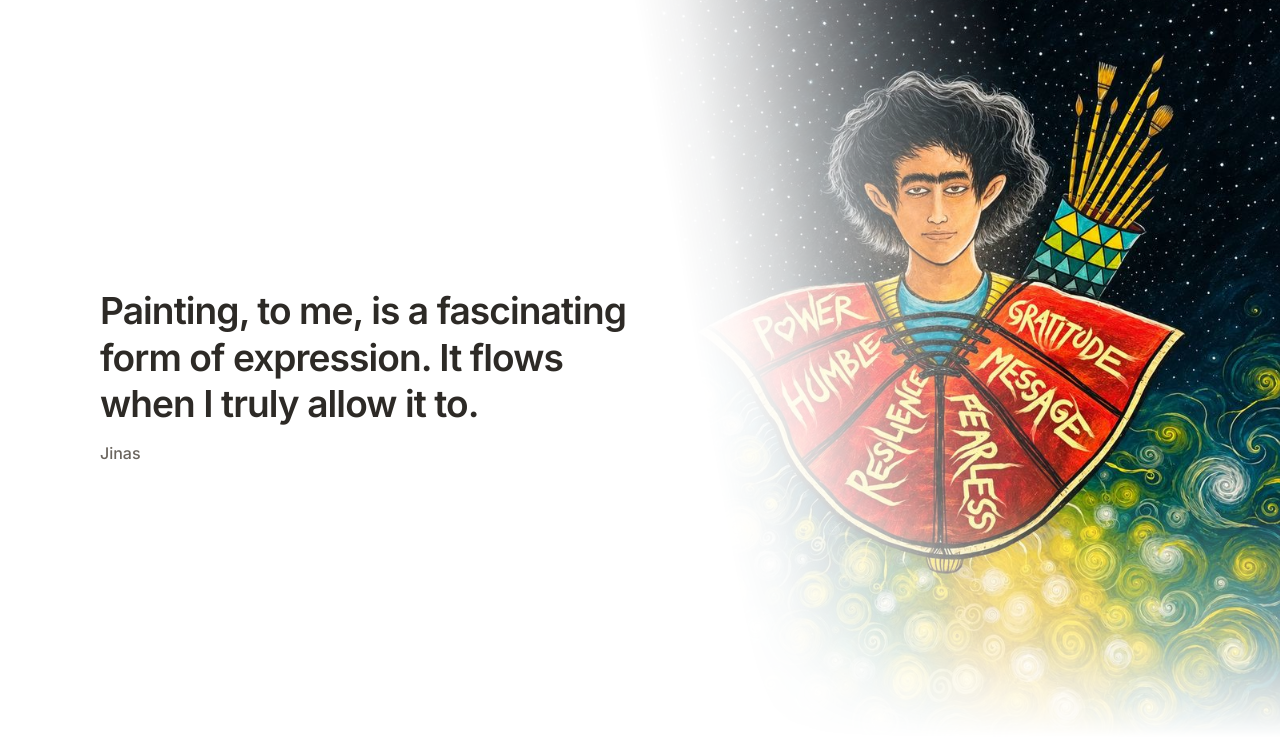
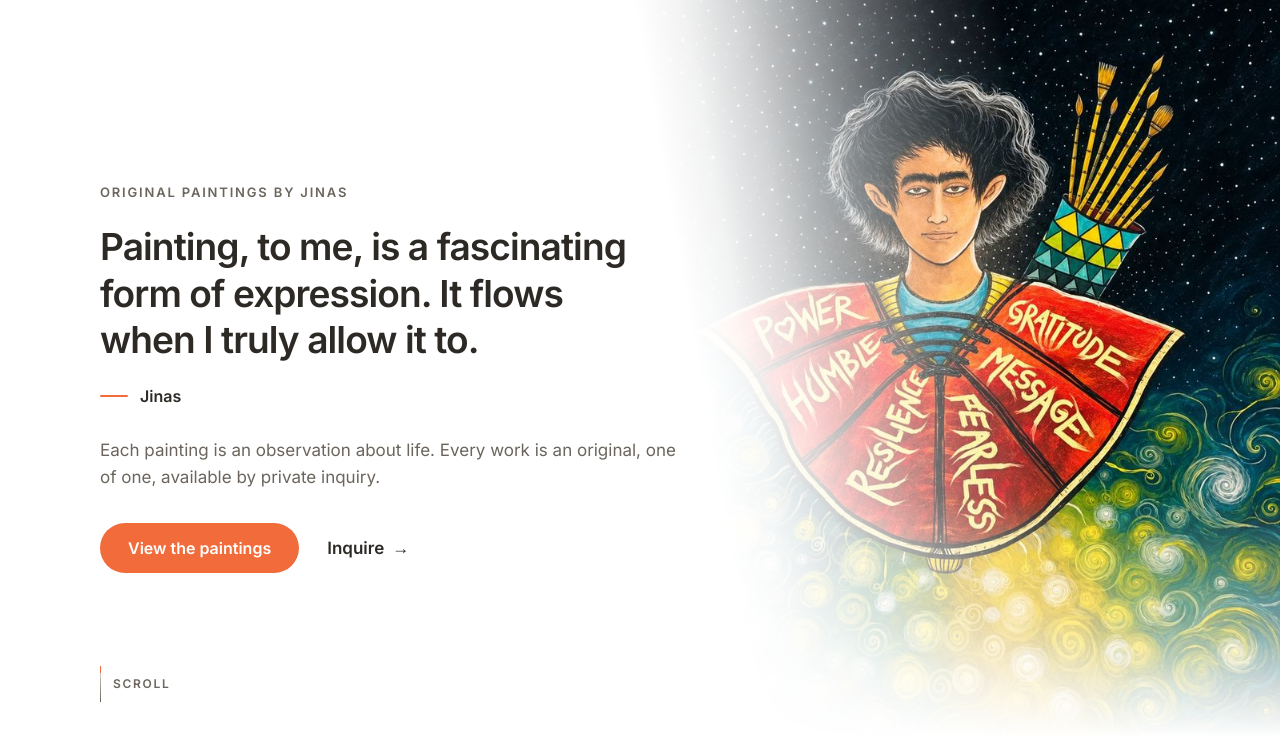
Before and after one commit to jinasthadayil/lifeofjinas, a plain HTML site: page index.html in a window 1280 px wide. Shown: the part 62-800 px from the top of the page. Drawn offline with Linux system fonts and the light colour scheme.

Commit message:
Give the hero a full hierarchy: eyebrow, quote, attribution, lede, actions, scroll cue
Co-Authored-By: Claude Opus 5.5 <noreply@anthropic.com>
Claude-Session: https://claude.ai/code/session_01LETptA9N7Jg928BgMe4Kc1

```diff
--- a/index.html
+++ b/index.html
@@ -49,10 +49,22 @@ header .wrap{display:flex;align-items:center;justify-content:space-between;gap:1
 .hero-art{position:absolute;top:-79px;bottom:0;left:calc(var(--qw) - 70px);right:calc(50% - 50vw);z-index:-1;background:url(images/artcher-backdrop.jpg) 50% 30%/cover no-repeat;
   -webkit-mask-image:linear-gradient(80deg,transparent 19%,rgba(0,0,0,.05) 25%,rgba(0,0,0,.18) 32%,rgba(0,0,0,.4) 40%,rgba(0,0,0,.65) 48%,rgba(0,0,0,.86) 56%,#000 64%),linear-gradient(to bottom,#000 70%,rgba(0,0,0,.6) 84%,rgba(0,0,0,.2) 93%,transparent 100%);-webkit-mask-composite:source-in;
   mask-image:linear-gradient(80deg,transparent 19%,rgba(0,0,0,.05) 25%,rgba(0,0,0,.18) 32%,rgba(0,0,0,.4) 40%,rgba(0,0,0,.65) 48%,rgba(0,0,0,.86) 56%,#000 64%),linear-gradient(to bottom,#000 70%,rgba(0,0,0,.6) 84%,rgba(0,0,0,.2) 93%,transparent 100%);mask-composite:intersect}
-@media (max-width:760px){body.home .mark{color:#fff;text-shadow:0 1px 10px #000a}.intro{display:grid;min-height:0;gap:8px;padding-top:0}.intro-text{max-width:none}.hero-art{position:static;order:-1;margin-inline:calc(50% - 50vw);margin-top:-79px;z-index:auto;
+@media (max-width:760px){body.home .mark{color:#fff;text-shadow:0 1px 10px #000a}.intro{display:grid;min-height:0;gap:8px;padding-top:0}.intro-text{max-width:none}.hero-art{position:static;order:-1;aspect-ratio:1161/1355;margin-inline:calc(50% - 50vw);margin-top:-79px;z-index:auto;
   -webkit-mask-image:linear-gradient(to bottom,#000 65%,transparent 100%);mask-image:linear-gradient(to bottom,#000 65%,transparent 100%)}}
 .intro blockquote{margin:0;font-size:clamp(26px,3.6vw,42px);line-height:1.25;font-weight:600;letter-spacing:-.025em;text-wrap:balance}
-.intro cite{display:block;margin-top:14px;font-style:normal;font-size:16px;font-weight:500;color:var(--soft)}
+.intro cite{display:flex;align-items:center;gap:12px;margin-top:20px;font-style:normal;font-size:16px;font-weight:600;color:var(--ink)}
+.intro cite::before{content:"";width:28px;height:2px;border-radius:2px;background:var(--sun)}
+.eyebrow{margin:0 0 22px;font-size:13px;font-weight:600;letter-spacing:.14em;text-transform:uppercase;color:var(--soft)}
+.lede{margin:28px 0 0;max-width:34em;font-size:17px;line-height:1.6;color:var(--soft)}
+.actions{display:flex;flex-wrap:wrap;align-items:center;gap:14px 28px;margin-top:32px}
+.text-link{display:inline-flex;align-items:center;gap:8px;min-height:44px;font-weight:600;text-decoration:none;color:var(--ink)}
+.text-link span{transition:transform .2s}.text-link:hover span{transform:translateX(4px)}
+.scroll-cue{position:absolute;left:0;bottom:clamp(20px,3vw,36px);display:flex;align-items:center;gap:12px;font-size:12px;font-weight:600;letter-spacing:.14em;text-transform:uppercase;color:var(--soft);text-decoration:none}
+.scroll-cue span{width:1px;height:36px;background:linear-gradient(var(--line),var(--soft));position:relative;overflow:hidden}
+.scroll-cue span::after{content:"";position:absolute;left:0;top:-12px;width:1px;height:12px;background:var(--sun);animation:cue 2.2s ease-in-out infinite}
+@keyframes cue{to{top:36px}}
+@media (prefers-reduced-motion:reduce){.scroll-cue span::after{animation:none}}
+@media (max-width:760px){.scroll-cue{display:none}.eyebrow{margin-bottom:14px}.lede{margin-top:20px;font-size:16px}.actions{margin-top:24px}}
 
 /* Grid */
 .grid-head{display:flex;align-items:baseline;justify-content:space-between;gap:12px;padding-block:20px;border-top:1px solid var(--line)}
@@ -114,6 +126,7 @@ dialog.ask::backdrop{background:rgba(30,26,22,.45)}
 @media (min-width:761px){
   .intro{--fs:clamp(24px,2.9vw,42px);--qw:calc(var(--fs) * 15.6)}
   .intro blockquote{font-size:var(--fs);width:var(--qw);text-wrap:balance}
+  .lede{max-width:min(34em,var(--qw))}
 }
 </style>
 </head>
@@ -129,12 +142,19 @@ dialog.ask::backdrop{background:rgba(30,26,22,.45)}
   <section id="gallery">
     <div class="intro">
       <div class="intro-text">
-      <blockquote>Painting, to me, is a fascinating form of expression. It flows when I truly allow it to.</blockquote>
-      <cite>Jinas</cite>
+        <p class="eyebrow">Original paintings by Jinas</p>
+        <blockquote>Painting, to me, is a fascinating form of expression. It flows when I truly allow it to.</blockquote>
+        <cite>Jinas</cite>
+        <p class="lede">Each painting is an observation about life. Every work is an original, one of one, available by private inquiry.</p>
+        <div class="actions">
+          <a class="pill" href="#works">View the paintings</a>
+          <a class="text-link inquire" href="mailto:jinas.official@gmail.com">Inquire <span aria-hidden="true">&rarr;</span></a>
+        </div>
       </div>
+      <a class="scroll-cue" href="#works" aria-label="Scroll to the paintings"><span></span>Scroll</a>
       <div class="hero-art" role="img" aria-label="Artcher, a painting by Jinas"></div>
     </div>
-    <div class="grid-head"><h2>Paintings</h2><span id="count"></span></div>
+    <div class="grid-head" id="works"><h2>Paintings</h2><span id="count"></span></div>
     <div class="grid" id="grid"></div>
   </section>
   <section id="painting" hidden></section>
```
